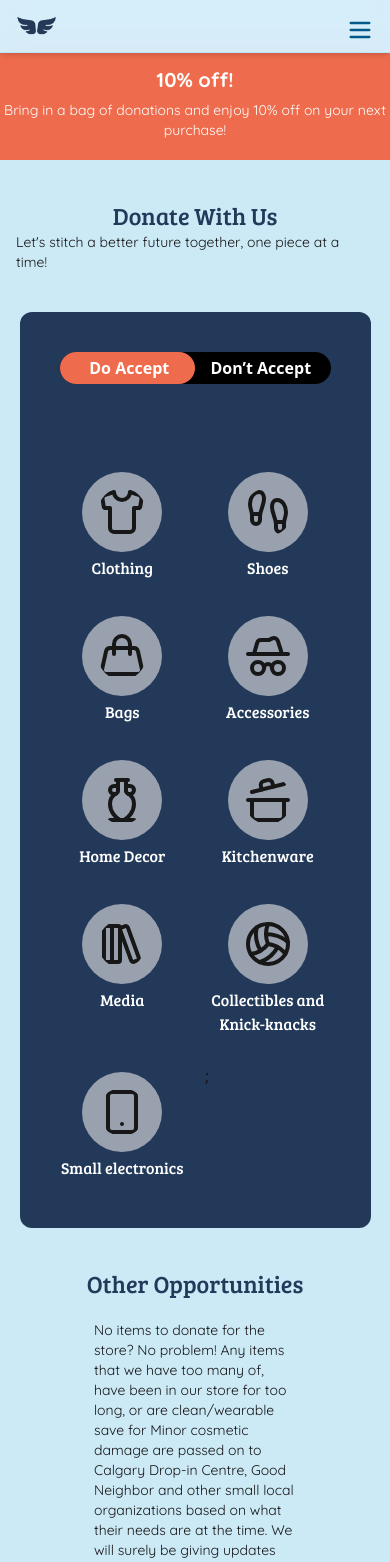
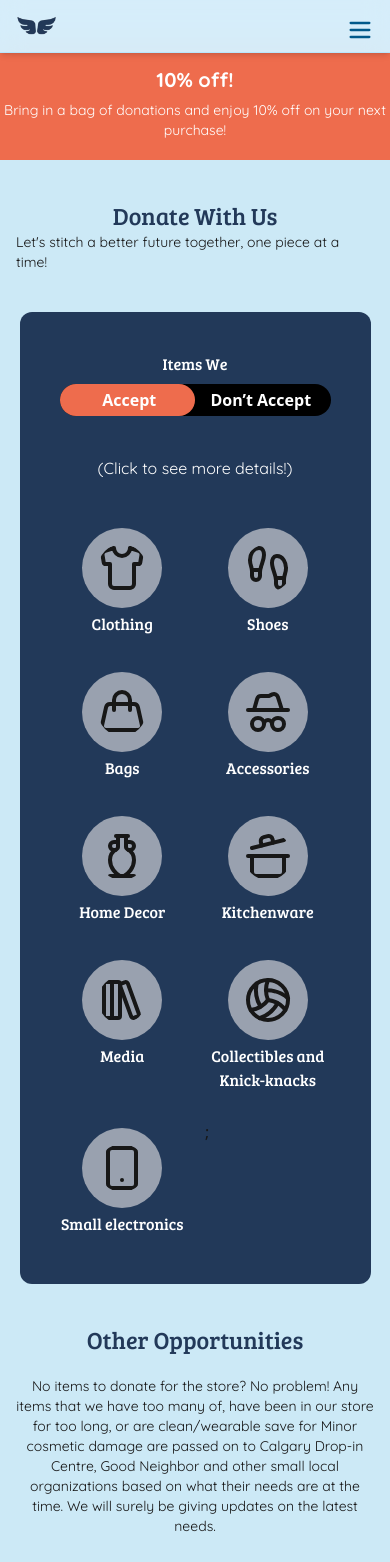
Before and after one commit to Puja304/Humane, a Next.js app: page /donate in a window 390 px wide. Shown: the top 1562 px of the page. Built offline with nearby package versions, Linux system fonts and the light colour scheme; a web font is replaced by a local one.

Commit message:
fix: added extra dont category, fixed layout on mobile, more text to make UI intuitive

```diff
--- a/src/app/data/dosDont.tsx
+++ b/src/app/data/dosDont.tsx
@@ -87,27 +87,33 @@ export const DOS: DosDontItem[] = [
 // all don't items
 export const DONTS: DosDontItem[] = [
     {
+        id: "damaged",
+        title: "Damaged Items (Unusable)",
+        description: "No torn, soiled, stained, or otherwise damaged goods" ,
+        icon: "damaged"
+    },
+    {
         id: "bedding",
         title: "Bedding",
-        description: "Mattresses, pillows, blankets, sheets" ,
+        description: "No mattresses, pillows, blankets, sheets" ,
         icon: "bedding"
     },
     {
         id: "kids",
         title: "Children's Items",
-        description: "Kids toys, clothings, and other items" ,
+        description: "No kids toys, clothings, and other items" ,
         icon: "kids"
     },
         {
         id: "pets",
         title: "Pet's Items",
-        description: "Pet carriers, bedding, crates, toys, food, and other items" ,
+        description: "No pet carriers, bedding, crates, toys, food, and other items" ,
         icon: "pets"
     },
     {
         id: "ceiling-lights",
         title: "Ceiling Lights",
-        description: "Ceiling Lights" ,
+        description: "No ceiling Lights" ,
         icon: "ceiling-lights"
     },
     {
--- a/src/app/donate/page.tsx
+++ b/src/app/donate/page.tsx
@@ -56,6 +56,9 @@ export default function Donate() {
                     <h3 className={` ${quicksand.className} text-sm md:text-lg px-4`}>Let's stitch a better future together, one piece at a time!</h3>
                 </div>
                 <div className="donation-dos-donts bg-main-blue rounded-xl flex flex-col p-10 w-9/10 md:w-3/5 items-center animate-on-scroll">
+                <div className="items-we">
+                    <h3 className={`text-white ${bree.className} mb-2`}>Items We</h3>
+                </div>
                     <div className="donation-toggle relative inline-flex bg-black rounded-full p-1 mb-10 w-1/1 md:w-1/4">
 
                         <div
@@ -67,7 +70,7 @@ export default function Donate() {
                             className="relative w-1/2 text-center z-10 text-white font-semibold"
                             onClick={() => setGridState("dos")}
                         >
-                        Do Accept
+                        Accept
                         </button>
                         <button
                             className="relative w-1/2 text-center z-10 text-white font-semibold"
@@ -76,6 +79,7 @@ export default function Donate() {
                             Don’t Accept
                         </button>
                     </div>
+                    {!showFooter && <h3 className={` ${quicksand.className} text-white`}>(Click to see more details!)</h3>}
                     <div className="dos-dons-grid-render w-1/1 mt-10">
                         <DosDontsGrid
                             mode={gridState}
@@ -87,7 +91,7 @@ export default function Donate() {
         </div>
         <div className="other-opportunities flex flex-col items-center mb-10 animate-on-scroll">
             <h1 className={` ${bree.className} opportunities-note text-2xl text-main-blue font-bold`}> Other Opportunities</h1>
-            <h3 className={` ${quicksand.className} text-sm md:text-lg w-3/5 mt-5 px-4`}>No items to donate for the store? No problem! Any items that we have too many of, have been in our store for too long, or are clean/wearable save for Minor cosmetic damage are passed on to Calgary Drop-in Centre, Good Neighbor and other small local organizations based on what their needs are at the time. We will surely be giving updates on the latest needs.</h3>
+            <h3 className={` ${quicksand.className} text-sm md:text-lg mt-5 px-4 text-center md:w-3/4`}>No items to donate for the store? No problem! Any items that we have too many of, have been in our store for too long, or are clean/wearable save for Minor cosmetic damage are passed on to Calgary Drop-in Centre, Good Neighbor and other small local organizations based on what their needs are at the time. We will surely be giving updates on the latest needs.</h3>
         </div>
         <div className="donation-note-confused flex flex-col items-center mb-10 animate-on-scroll">
             <h1 className={` ${bree.className} confused-title text-2xl text-main-blue font-bold`}> Confused?</h1>
```
